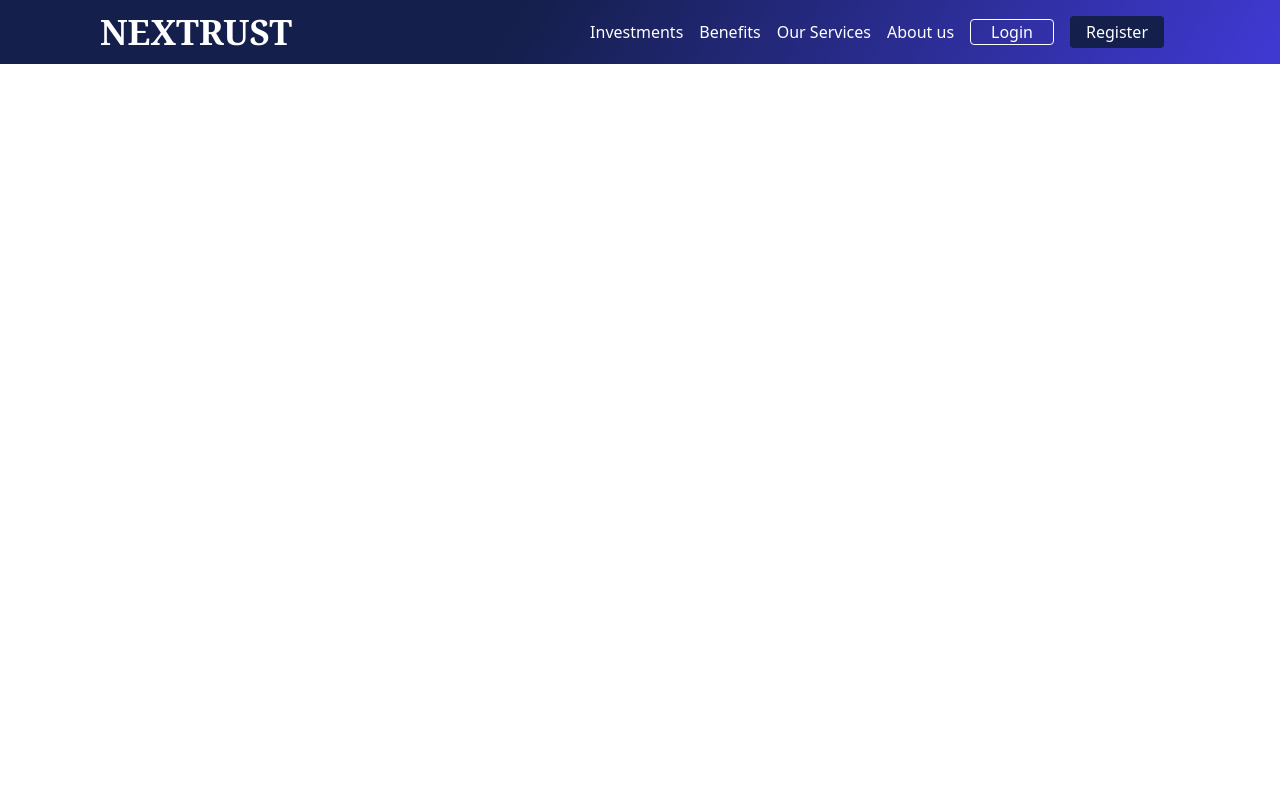
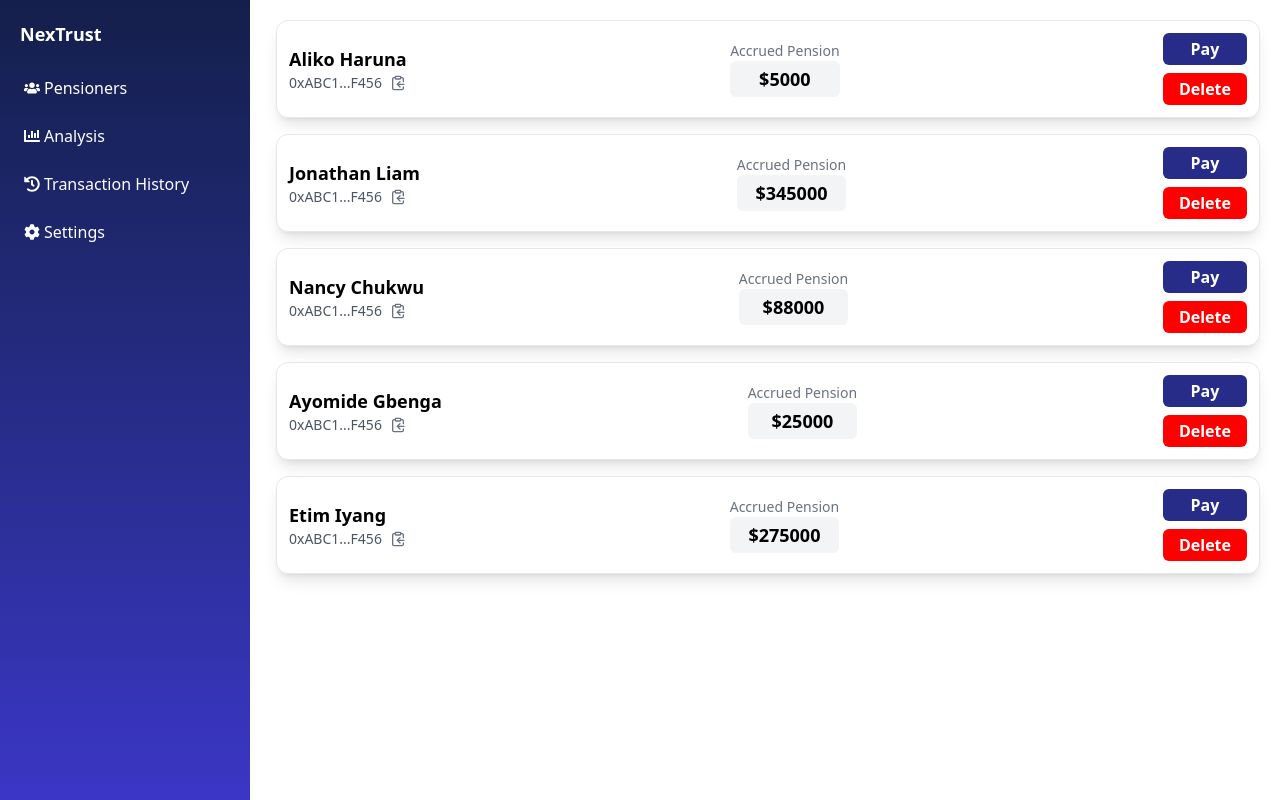
Before and after one commit to Yisaterese/nextTrust, a React (Vite) app: page /dashboard in a window 1280 px wide. Built offline with nearby package versions, Linux system fonts and the light colour scheme.

Commit message:
added code to organiser dashboard

```diff
--- a/package.json
+++ b/package.json
@@ -16,8 +16,10 @@
     "@mui/material": "^6.4.8",
     "@tailwindcss/vite": "^4.0.15",
     "framer-motion": "^12.6.0",
+    "lucide-react": "^0.484.0",
     "react": "^19.0.0",
     "react-dom": "^19.0.0",
+    "react-icons": "^5.5.0",
     "react-router-dom": "^7.4.0",
     "react-type-animation": "^3.2.0"
   },
--- a/src/App.jsx
+++ b/src/App.jsx
@@ -1,21 +1,21 @@
-
-import './App.css'
+import './App.css';
 import NavBar from "./Component/navBar.jsx";
-import { Routes, Route} from "react-router-dom";
+import { Routes, Route } from "react-router-dom";
 import LandingPage from "./pages/landingPage.jsx";
+import Dashboard from "./pages/organisational/organisation_dashboard.jsx";
 
 function App() {
-
     return (
         <div>
-         <NavBar/>
+            {/*<NavBar />*/}
             <div>
                 <Routes>
-                <Route path="/" element={<LandingPage/>}/>
+                    <Route path="/" element={<LandingPage />} />
+                    <Route path="/dashboard" element={<Dashboard />} />
                 </Routes>
             </div>
         </div>
-  )
+    );
 }
 
-export default App
+export default App;
--- a/src/components/SideNav.jsx
+++ b/src/Component/SideNav.jsx
@@ -1,24 +1,23 @@
 import {
     FaCog,
     FaUsers,
-    FaHistory
+    FaHistory,
+    FaChartBar // Added for Analysis
 } from 'react-icons/fa';
 
 function SideNav() {
     return (
         <div
-            className="sidebar w-[250px] h-screen bg-[#163034] p-5 text-white md:w-[250px] sm:w-20 transition-all duration-300"
+            className="sidebar  w-[250px] h-screen bg-gradient-to-b from-[#141f4b] to-[#3b36c6] p-5 text-white md:w-[250px] sm:w-20 transition-all duration-300"
         >
             <h1
-                className="text-[#20b3b9] text-2xl font-bold pb-12 sm:text-lg sm:pb-6"
+                className="text-white text-3xl font-extrabold pb-12 sm:text-lg sm:pb-6"
             >
                 NexTrust
             </h1>
 
             <nav>
                 <ul className="list-none p-0">
-
-
                     {/* Pensioners */}
                     <li
                         className="mb-8 cursor-pointer flex items-center p-2.5 rounded-md hover:bg-[#34495e] sm:p-1 sm:mb-4"
@@ -26,6 +25,15 @@ function SideNav() {
                         <FaUsers className="mr-2.5 sm:mr-1" />
                         <span className="sm:hidden md:inline">Pensioners</span>
                     </li>
+
+                    {/* Analysis */}
+                    <li
+                        className="mb-8 cursor-pointer flex items-center p-2.5 rounded-md hover:bg-[#34495e] sm:p-1 sm:mb-4"
+                    >
+                        <FaChartBar className="mr-2.5 sm:mr-1" />
+                        <span className="sm:hidden md:inline">Analysis</span>
+                    </li>
+
 
                     {/* Transaction History */}
                     <li
@@ -42,6 +50,8 @@ function SideNav() {
                         <FaCog className="mr-2.5 sm:mr-1" />
                         <span className="sm:hidden md:inline">Settings</span>
                     </li>
+
+
                 </ul>
             </nav>
         </div>
--- /dev/null
+++ b/src/Component/button.jsx
@@ -0,0 +1,17 @@
+import React from "react";
+
+const Button = ({ children, color = "blue", onClick, className = "" }) => {
+    const baseStyles = "px-4 py-1 rounded-md text-white font-semibold transition duration-300 hover:brightness-110";
+
+    return (
+        <button
+            onClick={onClick}
+            style={{ backgroundColor: color }}
+            className={`${baseStyles} ${className}`}
+        >
+            {children}
+        </button>
+    );
+};
+
+export default Button;
--- a/src/Component/introduction.jsx
+++ b/src/Component/introduction.jsx
@@ -36,9 +36,8 @@ const Introduction = () => {
                         repeat={0}
                         cursor={false}
                     />
-
                 </p>
-                <button className="text-button text-white py-3 px-4 rounded font-semibold font-sans bg-white">
+                <button className="text-button  text-white py-3 px-4 rounded font-semibold font-sans bg-white ">
                     Join NexTrust
                 </button>
             </motion.div>
--- /dev/null
+++ b/src/Component/organisation/pensioners.jsx
@@ -0,0 +1,44 @@
+import { useState } from "react";
+import Button from "../../Component/button.jsx";
+import { ClipboardCopy, Check } from "lucide-react";
+
+const PensionCard = ({ username, walletAddress, pensionAmount }) => {
+    const [copied, setCopied] = useState(false);
+
+    const handleCopy = () => {
+        navigator.clipboard.writeText(walletAddress);
+        setCopied(true);
+        setTimeout(() => setCopied(false), 2000);
+    };
+
+    return (
+        <div className=" flex items-center justify-between bg-white shadow-lg rounded-xl p-3 w-full border border-gray-200 mb-4">
+            {/* Left Side - Username & Wallet Address */}
+            <div className=" block">
+                <p className="text-lg font-semibold">{username}</p>
+                <div className="flex items-center gap-2 text-sm text-gray-600">
+                    <span>{walletAddress.slice(0, 6)}...{walletAddress.slice(-4)}</span>
+                    <button onClick={handleCopy} className="text-gray-500 hover:text-gray-700">
+                        {copied ? <Check size={16} /> : <ClipboardCopy size={16} />}
+                    </button>
+                </div>
+            </div>
+
+                {/* Middle - Accrued Pension Amount */}
+                <div className="text-center block px-4">
+                    <p className="text-gray-500 text-sm">Accrued Pension</p>
+                    <div className="bg-gray-100 w-full py-1 rounded-md font-bold text-lg">
+                        ${pensionAmount}
+                    </div>
+                </div>
+
+                {/* Right Side - Buttons */}
+                <div className="flex flex-col gap-2">
+                    <Button color="#272c88" className="w-full">Pay</Button>
+                    <Button color="red" className="w-full">Delete</Button>
+                </div>
+        </div>
+    );
+};
+
+export default PensionCard;
--- /dev/null
+++ b/src/Component/profile.jsx
@@ -0,0 +1,57 @@
+import React, { useState } from "react";
+import { Check, ClipboardCopy } from "lucide-react"; // Ensure lucide-react is installed
+
+const ProfileHeader = ({ username = "Unknown", walletAddress = "0x000000000000", balance = "0" }) => {
+    const [copied, setCopied] = useState(false);
+
+    const handleCopy = () => {
+        if (walletAddress && navigator.clipboard) {
+            navigator.clipboard.writeText(walletAddress).then(() => {
+                setCopied(true);
+                setTimeout(() => setCopied(false), 2000); // Reset after 2 seconds
+            }).catch((err) => console.error("Failed to copy:", err));
+        }
+    };
+
+    // Ensure walletAddress is a string and has enough length
+    const truncatedAddress = walletAddress && walletAddress.length >= 10
+        ? `${walletAddress.slice(0, 6)}...${walletAddress.slice(-4)}`
+        : walletAddress || "N/A";
+
+    // Ensure username is a string
+    const initial = username && typeof username === "string" && username.length > 0
+        ? username.charAt(0).toUpperCase()
+        : "?";
+
+    return (
+        <div className="fixed top-4 right-4 flex items-center gap-6">
+            {/* Wallet Address and Copy Button */}
+            <div className="flex items-center gap-2 text-sm text-gray-600">
+                <span>{truncatedAddress}</span>
+                <button
+                    onClick={handleCopy}
+                    className="text-gray-500 hover:text-gray-700 transition-colors"
+                    disabled={!navigator.clipboard} // Disable if clipboard API is unavailable
+                >
+                    {copied ? <Check size={16} /> : <ClipboardCopy size={16} />}
+                </button>
+            </div>
+
+            {/* Balance */}
+            <div className="text-right">
+                <p className="text-sm text-gray-500">Balance</p>
+                <p className="text-lg font-semibold text-gray-800">{balance} NGN</p>
+            </div>
+
+            {/* Profile */}
+            <div className="flex items-center gap-2">
+                <div className="w-10 h-10 bg-gray-300 rounded-full flex items-center justify-center">
+                    <span className="text-gray-600 font-semibold">{initial}</span>
+                </div>
+                <span className="text-sm font-medium text-gray-700">{username}</span>
+            </div>
+        </div>
+    );
+};
+
+export default ProfileHeader;
--- a/src/pages/organisational/dashboard.jsx
+++ /dev/null
@@ -1,14 +0,0 @@
-import SideNav from "../components/SideNav.jsx";
-
-function Dashboard() {
-    return (
-        <div className="dashboard-container" style={{ display: 'flex' }}>
-            <SideNav />
-            <div className="main-content" style={{ flex: 1, padding: '20px' }}>
-                {/* Your dashboard content goes here */}
-            </div>
-        </div>
-    );
-}
-
-export default Dashboard;
--- /dev/null
+++ b/src/pages/organisational/organisation_dashboard.jsx
@@ -0,0 +1,47 @@
+import { useState } from "react";
+import SideNav from "../../Component/SideNav.jsx";
+import PensionCard from "../../Component/organisation/pensioners.jsx";
+import ProfileCard from "../../Component/profile.jsx"; // Assuming this is your ProfileHeader
+
+function Dashboard() {
+    const [activeComponent, setActiveComponent] = useState("pensioners");
+
+    const pensioners = [
+        { id: 1, username: "Aliko Haruna", walletAddress: "0xABC123DEF456", pensionAmount: "5000" },
+        { id: 2, username: "Jonathan Liam", walletAddress: "0xABC123DEF456", pensionAmount: "345000" },
+        { id: 3, username: "Nancy Chukwu", walletAddress: "0xABC123DEF456", pensionAmount: "88000" },
+        { id: 4, username: "Ayomide Gbenga", walletAddress: "0xABC123DEF456", pensionAmount: "25000" },
+        { id: 5, username: "Etim Iyang", walletAddress: "0xABC123DEF456", pensionAmount: "275000" },
+    ];
+
+    return (
+        <div className="dashboard-container flex h-screen"> {/* h-screen for full height */}
+            {/* Fixed Sidebar */}
+            <div className="fixed top-0 left-0 h-full w-64"> {/* Adjust w-64 as needed */}
+                <SideNav setActiveComponent={setActiveComponent} />
+            </div>
+
+            {/* Scrollable Main Content */}
+            <div className="flex-1 ml-64 overflow-y-auto"> {/* ml-64 matches sidebar width */}
+                <div className="relative p-5">
+                    {/* Uncomment and adjust ProfileCard if needed */}
+                    {/* <ProfileCard /> */}
+                    {activeComponent === "pensioners" && (
+                        <div className="w-full space-y-4"> {/* space-y-4 for card spacing */}
+                            {pensioners.map((pensioner) => (
+                                <PensionCard
+                                    key={pensioner.id}
+                                    username={pensioner.username}
+                                    walletAddress={pensioner.walletAddress}
+                                    pensionAmount={pensioner.pensionAmount}
+                                />
+                            ))}
+                        </div>
+                    )}
+                </div>
+            </div>
+        </div>
+    );
+}
+
+export default Dashboard;
```
Also changed, not shown: 1 other file (tests, documents, lock files or other folders). Lines whose indentation alone changed are shown as unchanged.
